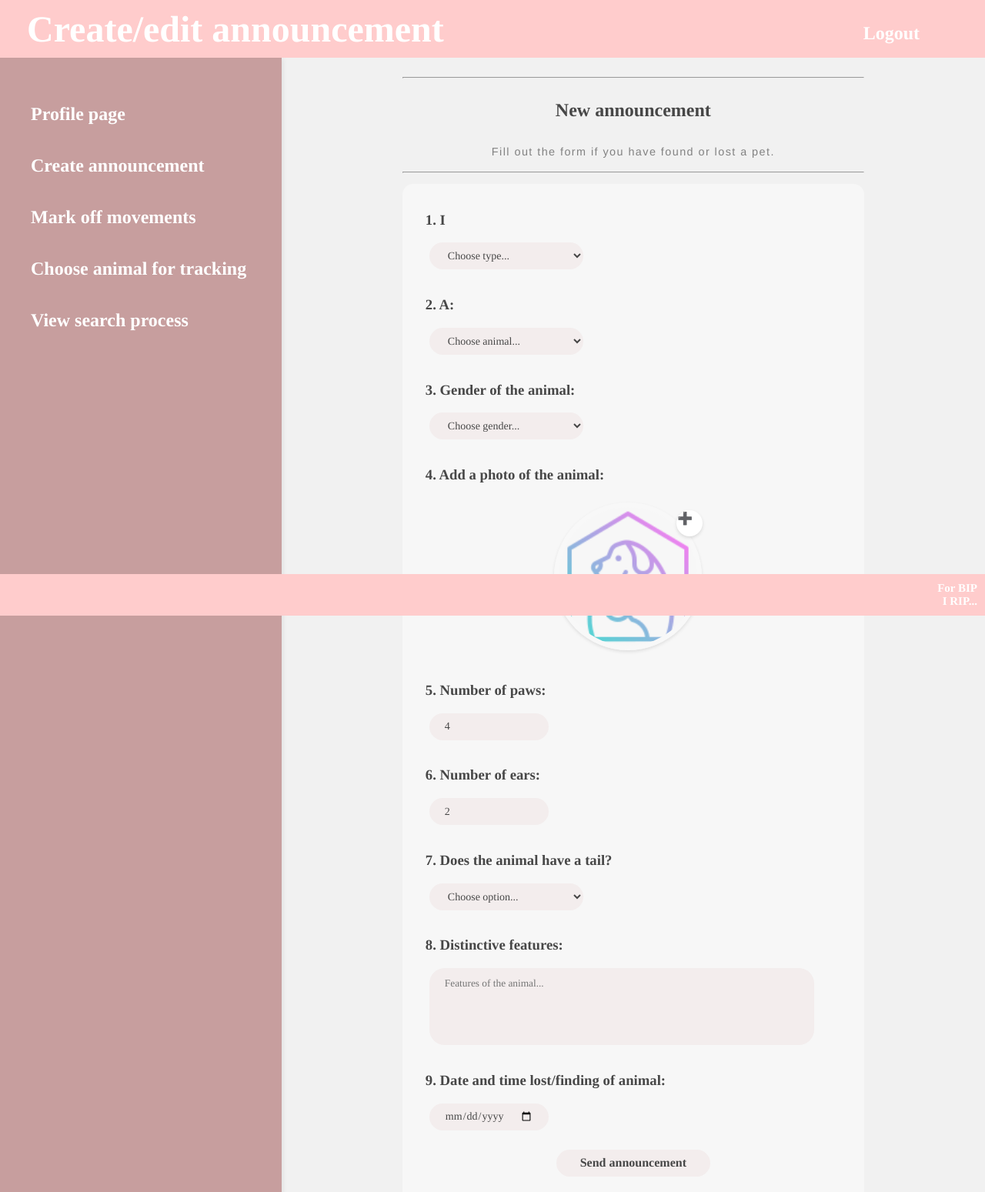
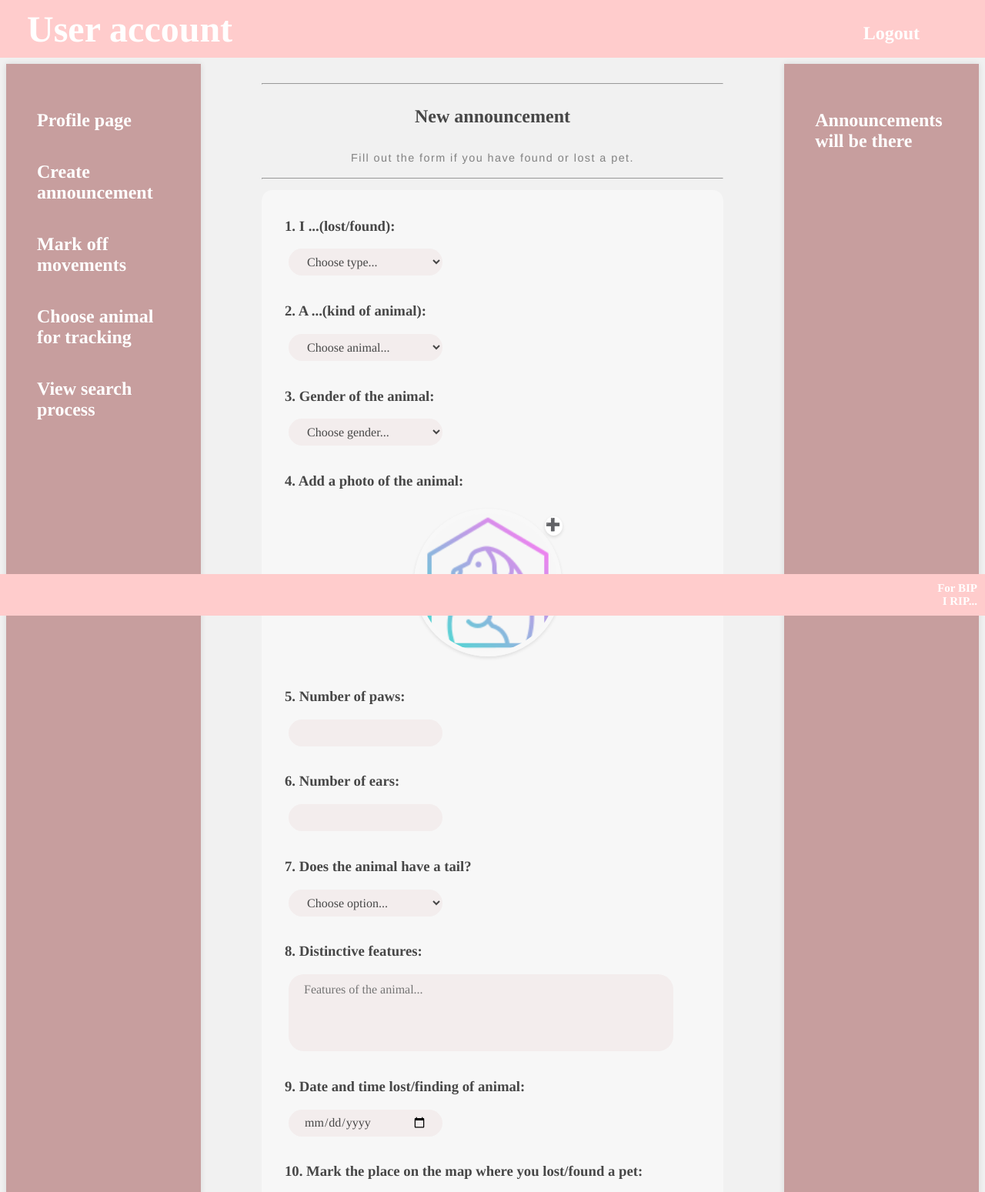
Before and after one commit to s-khurtesov/miss-my-pet, a Django app: page /user/create in a window 1280 px wide. Shown: the top 1549 px of the page at 77% size. Run offline with Django 3.2, Linux system fonts and the light colour scheme; some libraries are stand-ins or nearby versions.

Commit message:
Correct create announcement pages frontend structure

```diff
--- a/django_proj/django_app/static/css/create.css
+++ b/django_proj/django_app/static/css/create.css
@@ -1,28 +1,4 @@
-    /*----------Gradient---------------*/
-    html, body {
-        height: 100%;
-    }
-
-    body {
-        margin: 0;
-        background: -webkit-linear-gradient(right, #71ccd7, #e279c6, #71ccd7, #e279c6);
-        background-size: 400% 400%;
-        animation: gradient 20s ease infinite;
-    }
-
-    @keyframes gradient {
-        0% {
-            background-position: 0 50%;
-        }
-        50% {
-            background-position: 100% 50%;
-        }
-        100% {
-            background-position: 0 50%;
-        }
-    }
-
-    /*--------------Header------------------*/
+/*--------------Заголовок------------------*/
 .form-inner {
     margin: 25px auto 0 auto;
     /*background-image:url("images/23802.jpg");*/
@@ -51,7 +27,7 @@
     letter-spacing: 0.1em;
   }
 
-      /*------------------Annoucement`s begin------------------*/
+  /*------------------Начало анкеты------------------*/
  .box{
     width:600px;
     padding-top: 1px;
@@ -70,11 +46,11 @@
     padding-top: 16px;
 }
 
-    /*---------------Select------------------------*/
+/*---------------Выборка------------------------*/
 .form-select{
     width: 200px;
     height: 35px;
-        font-size: 14px;
+    font-size: 16px;
     font-weight: normal;
     background-color:#f3eded;
     font-family: "Luminari", Times, serif;
@@ -92,54 +68,12 @@
     border:1px solid #335752;
 
 }
-    /*---------------Gender-----------------*/
-    .gender{
-        display: grid;
-        justify-content: space-evenly;
-        grid-template-columns:20px 20px 20px 20px 20px 20px 20px 20px 20px;
 
-    }
-    .gender label{
-        position:relative;
-        cursor:pointer;
-
-    }
-    .gender label input{
-        display: none;
-    }
-    .gender label span{
-        position: relative;
-        display: inline-block;
-
-        padding: 8px;
-        width: 20px;
-        background: #f3eded;
-        border: 1px solid #f3eded;
-        border-radius: 70px;
-        text-align: center;
-        font-weight: bold;
-        height: 20px;
-
-    }
-    .gender label input:checked ~ span
-    {
-        color: #ec193c;
-        border:1px solid #ec193c;
-
-
-    }
-    .gender label input:checked ~ span.male
-    {
-        color: #1cb39e;
-        border:1px solid #1cb39e;
-
-    }
-
-    /*-----------------Number of something---------------*/
+/*-----------------Количество чего-либо---------------*/
 .input-num input[type="number"],input[type="date"],button{
-        width: 155px;
+    width: 200px;
     height: 35px;
-        font-size: 14px;
+    font-size: 16px;
     font-weight: normal;
     background-color:#f3eded;
     font-family: "Luminari", Times, serif;
@@ -169,14 +103,14 @@
     top: 10px;
 
 }
-    input[type="file"] {
+.avatar-edit input[type="file"] {
     display: none;
 
 }
-    label {
+.avatar-edit label {
     display: inline-block;
-        width: 34px;
-        height: 34px;
+    width: 23px;
+    height: 25px;
     margin-bottom: 0;
     border-radius: 100%;
     background: #FFFFFF;
@@ -216,7 +150,7 @@
 /*------Color of animal------*/
 
 
-    /*---------- Distinctive features-------*/
+/*----------8. Distinctive features-------*/
 .features {
 
     display: block;
@@ -229,6 +163,7 @@
  .features textarea {
     resize: none;
     display: block;
+    font-size: 16px;
     width: 500px;
     height: 100px;
     width: 100%;
--- a/django_proj/django_app/static/js/map.js
+++ b/django_proj/django_app/static/js/map.js
@@ -32,9 +32,15 @@ function addLatLng(event) {
     path.push(event.latLng);
 
     // Add a new marker at the new plotted point on the polyline.
-    new google.maps.Marker({
+    var marker = new google.maps.Marker({
         position: event.latLng,
         title: "#" + path.getLength(),
         map: map,
     });
+
+    //Add a var for sending values to server
+    var latitude = document.getElementById("latitude");
+    var longitude = document.getElementById("longitude");
+    latitude.value=event.latLng.lat();
+    longitude.value=event.latLng.lng();
 }
--- a/django_proj/django_app/templates/_includes/user_panel.html
+++ b/django_proj/django_app/templates/_includes/user_panel.html
@@ -1,6 +1,6 @@
 <div class="cell side-panel" id="user-actions">
     <!-- TODO: Set appropriate hyperlinks for pages -->
-    <a style="text-decoration: none" href=""><h2>Profile page</h2></a>
+    <a style="text-decoration: none" href="http://127.0.0.1:8000/user/account/account/([\w\-]+)"><h2>Profile page</h2></a>
     <a style="text-decoration: none" href="{% url 'create' %}"><h2>Create announcement</h2></a>
     <a style="text-decoration: none" href=""><h2>Mark off movements</h2></a>
     <a style="text-decoration: none" href=""><h2>Choose animal for tracking</h2></a>
--- a/django_proj/django_app/templates/user/create.html
+++ b/django_proj/django_app/templates/user/create.html
@@ -3,16 +3,15 @@
 {% include "_includes/header.html" %}
 
 	<div id="header">
-        <span>Create/edit announcement</span>
+        <span>User account</span>
         {% include "_includes/logout.html" %}
     </div>
+
 
 <div class="container">
     <div class="row">
 
         {% include "_includes/user_panel.html" %}
-
-       <div class="cell central-panel" id="page-content">
 
         <div class="form-inner">
         <hr>
@@ -28,14 +27,14 @@
         <div class="box">
             <!--label нужно для связывания вопроса и ответа-->
 
-                <h3>1. I</h3>
+                <h3>1. I ...(lost/found):</h3>
                 <select class="form-select" name="type" required>
                     <option value="">Choose type...</option>
                     <option>Lost</option>
                     <option>Found</option>
                 </select>
 
-                <h3>2. A:</h3>
+                <h3>2. A ...(kind of animal):</h3>
                 <select class="form-select" name="name" required>
                     <option value="">Choose animal...</option>
                     <option>Cat</option>
@@ -45,6 +44,13 @@
                     <option>Rabbit</option>
                     <option>Tortoise</option>
                     <option>Snake</option>
+                    <option>Parrot</option>
+                    <option>Chinchilla</option>
+                    <option>Guinea pig</option>
+                    <option>Rat</option>
+                    <option>Raccoon</option>
+                    <option>Hedgehog</option>
+                    <option>Monkey</option>
                 </select>
 
                 <h3>3. Gender of the animal:</h3>
@@ -61,7 +67,7 @@
                         <label for="imageUpload">➕</label>
                     </div>
                     <div class="avatar-preview">
-                        <div id="imagePreview" style="background-image: url(images/pet.png);width: 100%;
+                        <div id="imagePreview" style="background-image: url(../../static/images/pet.png);width: 100%;
                         height: 100%;
                         border-radius: 100%;
                         background-size: cover;
@@ -97,7 +103,7 @@
 
                 <h3>5. Number of paws:</h3>
                 <div class="input-num">
-                    <input type="number" name="paws_number" id="numpaws" value="4" min="0" max="100" step="1" required>
+                    <input type="number" name="paws_number" id="numpaws" min="0" max="100" step="1" required>
                 </div>
 
 <!--                <h3>5. Number of eyes:</h3>-->
@@ -107,7 +113,7 @@
 
                 <h3>6. Number of ears:</h3>
                 <div class="input-num">
-                    <input type="number" name="ears_number" id="numears" value="2" min="0" max="100" step="1" required>
+                    <input type="number" name="ears_number" id="numears" min="0" max="100" step="1" required>
                 </div>
 
                 <h3>7. Does the animal have a tail?</h3>
@@ -140,6 +146,18 @@
 
                 </div>-->
 
+                <h3>10. Mark the place on the map where you lost/found a pet:</h3>
+
+                <div id="map" style="width:88%;height:500px;margin-left:35px;"></div>
+                     <div class="input-num" style="margin-top:10px;margin-left:50px;">
+                        <input type="number" name="last_seen_point_lat" id="latitude" >
+                        <input type="number" name="last_seen_point_lng" id="longitude">
+                    </div>
+
+                    <script src="../../static/js/map.js"></script>
+                    <!--<script src="https://maps.googleapis.com/maps/api/js?key=AIzaSyDR8P72HMX3zllKeeZt8X89dJWMEu0LSX8&callback=myMap"></script>-->
+                    <script src="https://maps.googleapis.com/maps/api/js?key=AIzaSyDcaQCW9aWwn01HP5nVi0L7-5w6aaO8V0g&callback=initMap&libraries=drawing&v=weekly" async></script>
+
                 <div class="sendAnnouncement">
                     <input type="submit" value="Send announcement">
                 </div>
@@ -156,10 +174,16 @@
                 </script>-->
 
 
+
+
         </div>
     </form>
+        <div class="cell side-panel" id="announcements">
+            <h2>Announcements will be there</h2>
         </div>
     </div>
 </div>
 
+
+
 {% include "_includes/footer.html" %}
```
Also changed, not shown: 1 other file. Lines whose indentation alone changed are shown as unchanged.
